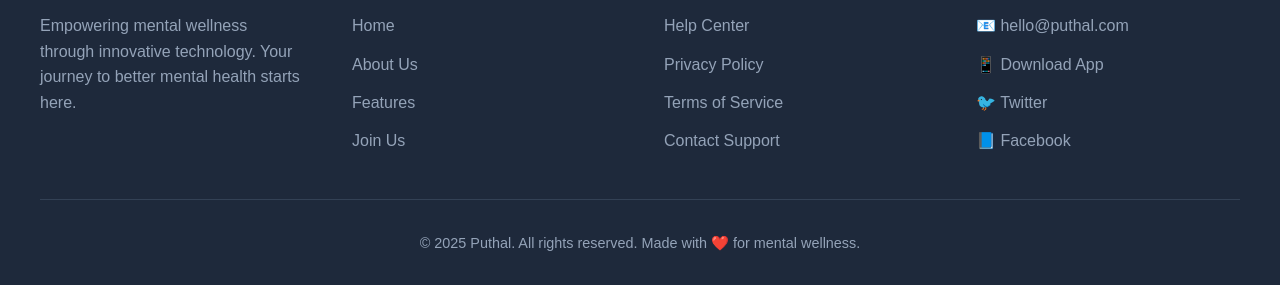
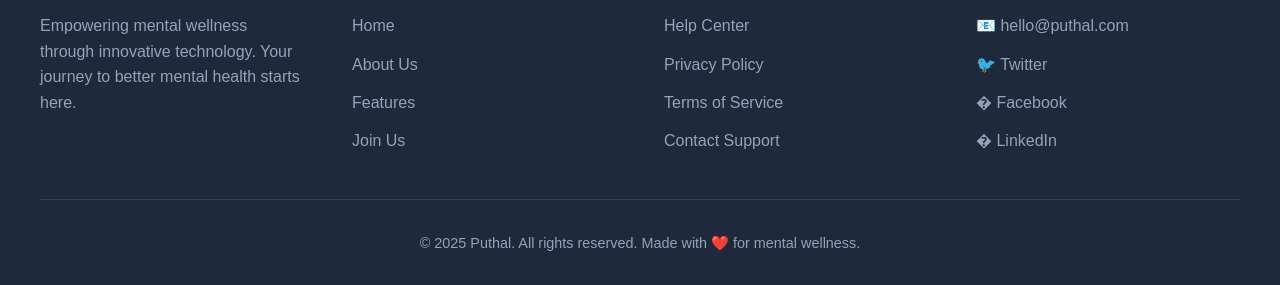
Before and after one commit to Stranger1298/puthal, a plain HTML site: page index.html in a window 1280 px wide. Shown: the part 1707-1992 px from the top of the page. Drawn offline with Linux system fonts and the light colour scheme.

Commit message:
added linkedin link

```diff
--- a/index.html
+++ b/index.html
@@ -201,9 +201,9 @@
                     <h3>Connect</h3>
                     <ul>
                         <li><a href="#">📧 hello@puthal.com</a></li>
-                        <li><a href="#">📱 Download App</a></li>
                         <li><a href="#">🐦 Twitter</a></li>
-                        <li><a href="#">📘 Facebook</a></li>
+                        <li><a href="#">� Facebook</a></li>
+                        <li><a href="https://www.linkedin.com/company/theputhal/">� LinkedIn</a></li>
                     </ul>
                 </div>
             </div>
```
